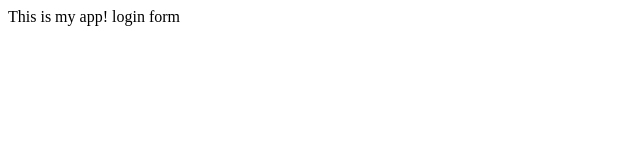
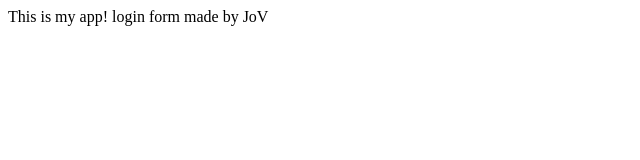
Before and after one commit to JonatanVer/MyApp, a plain HTML site: page index.html in a window 1280 px wide. Shown: the whole page, without its empty margins (0-640 px from the left). Drawn offline with Linux system fonts and the light colour scheme.

Commit message:
Formmaker

```diff
--- a/index.html
+++ b/index.html
@@ -3,6 +3,7 @@
         <title>MyApp</title>
         <body>This is my app!
             login form
+            made by JoV
         </body>
     </head>
 </html>
```
